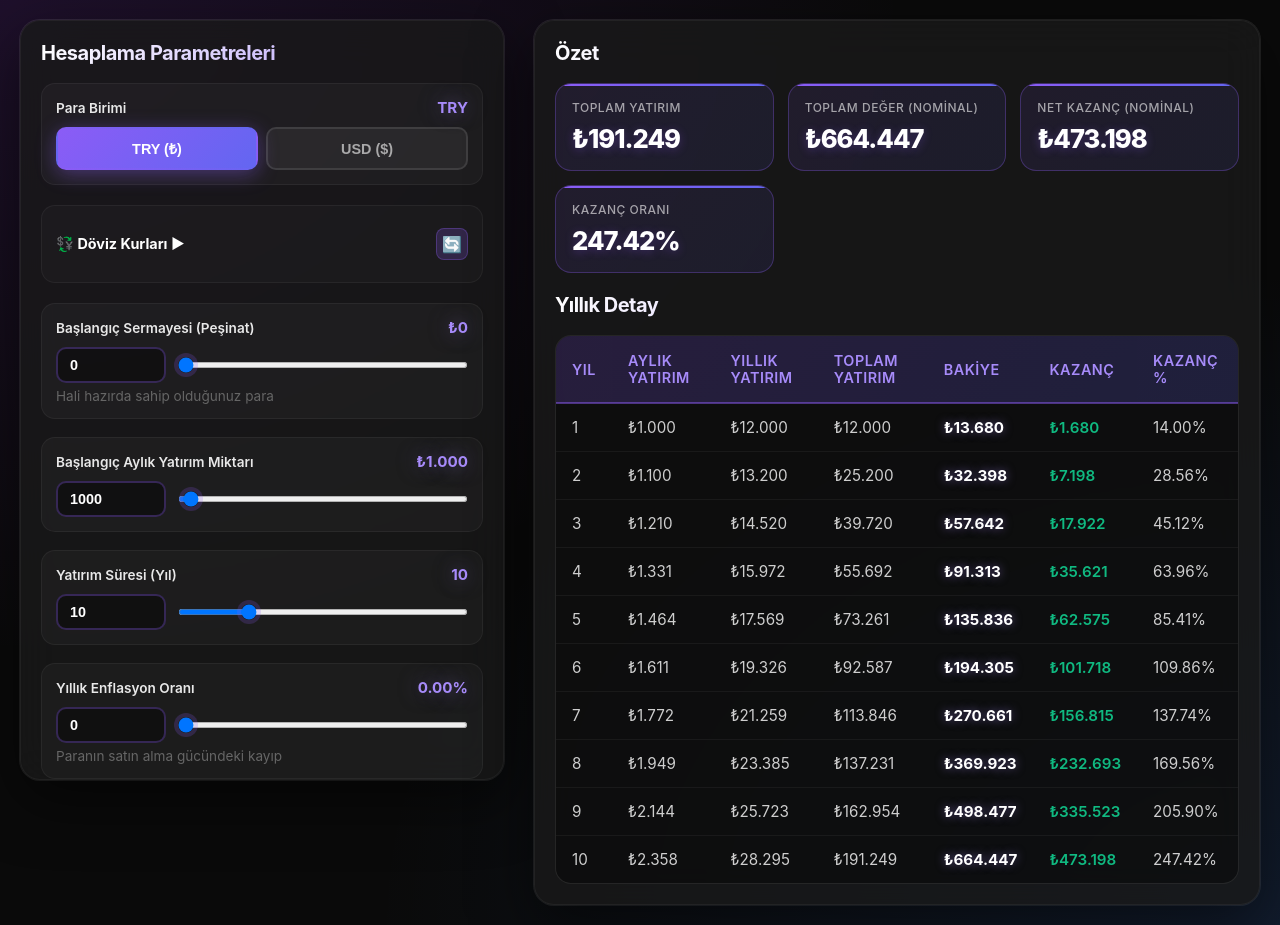
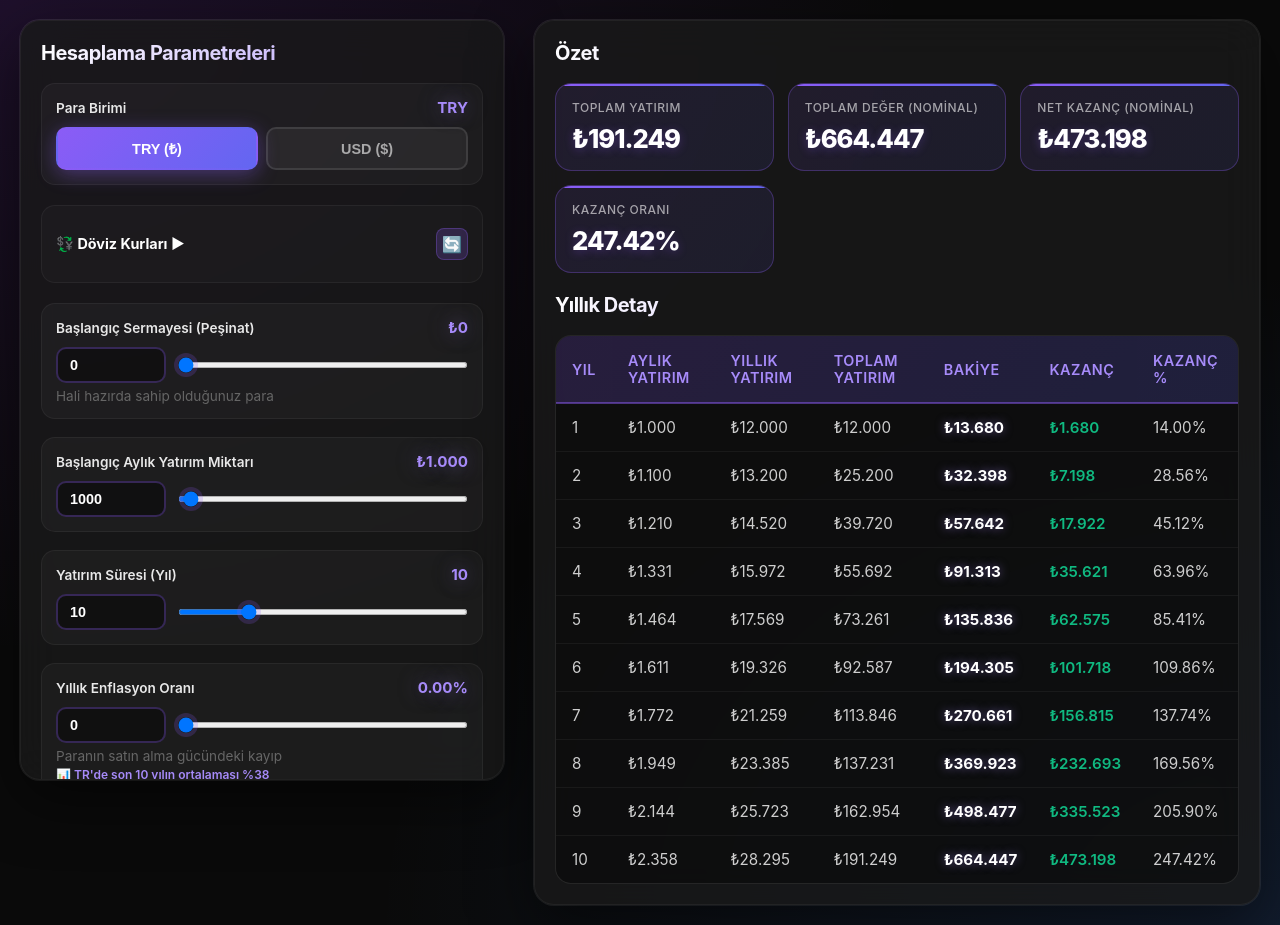
Before and after one commit to salihgenchw/sekizinciharika, a React (Vite) app: page / in a window 1280 px wide. Built offline with nearby package versions, Linux system fonts and the light colour scheme; no server answers.

Commit message:
Add informational tooltip about average inflation rate in Turkey

```diff
--- a/src/App.jsx
+++ b/src/App.jsx
@@ -524,6 +524,17 @@ function App() {
               }}
             >
               Paranın satın alma gücündeki kayıp
+            </small>
+            <small
+              style={{
+                color: "#a78bfa",
+                fontSize: "0.75rem",
+                marginTop: "3px",
+                display: "block",
+                fontWeight: "600",
+              }}
+            >
+              📊 TR'de son 10 yılın ortalaması %38
             </small>
           </div>
 
```
